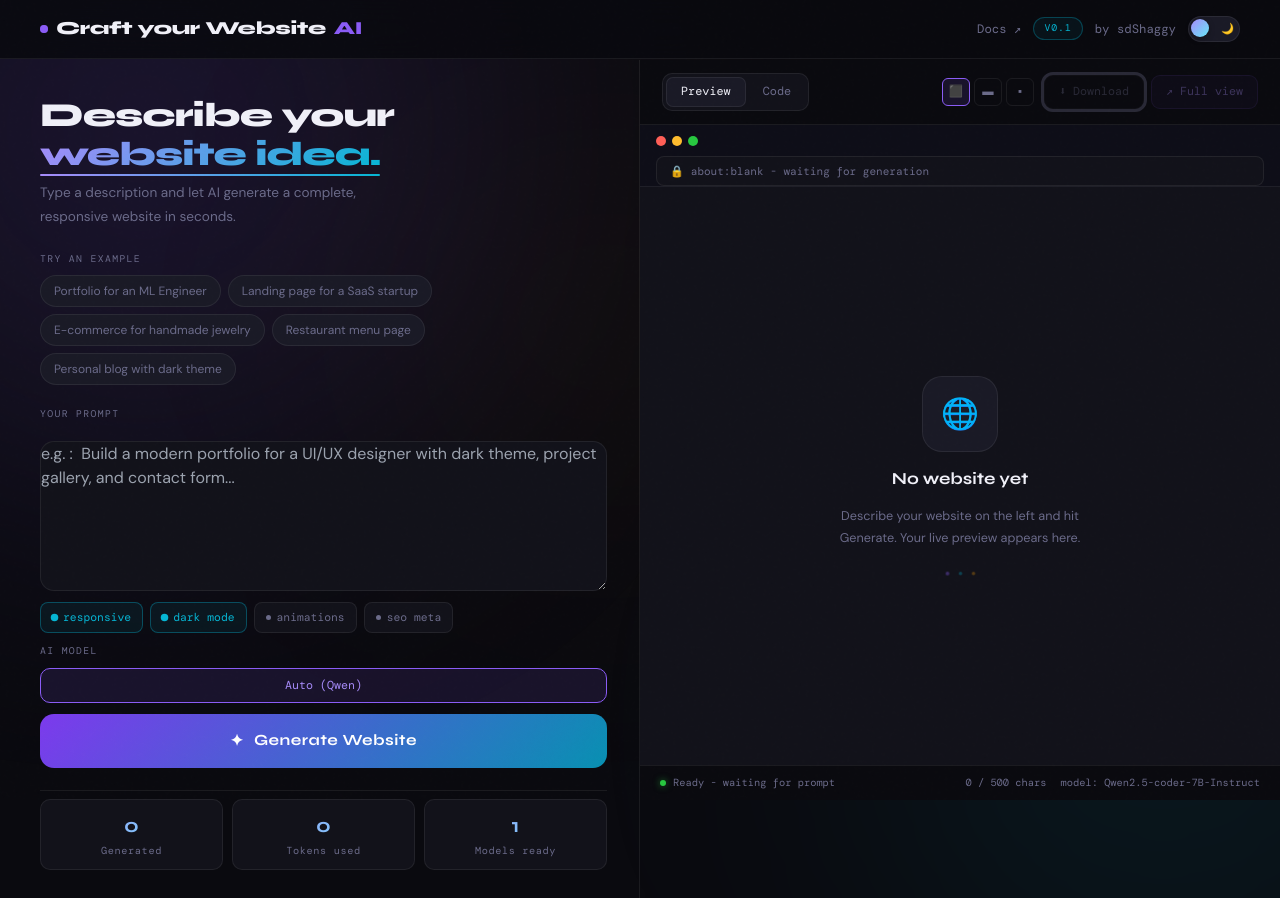
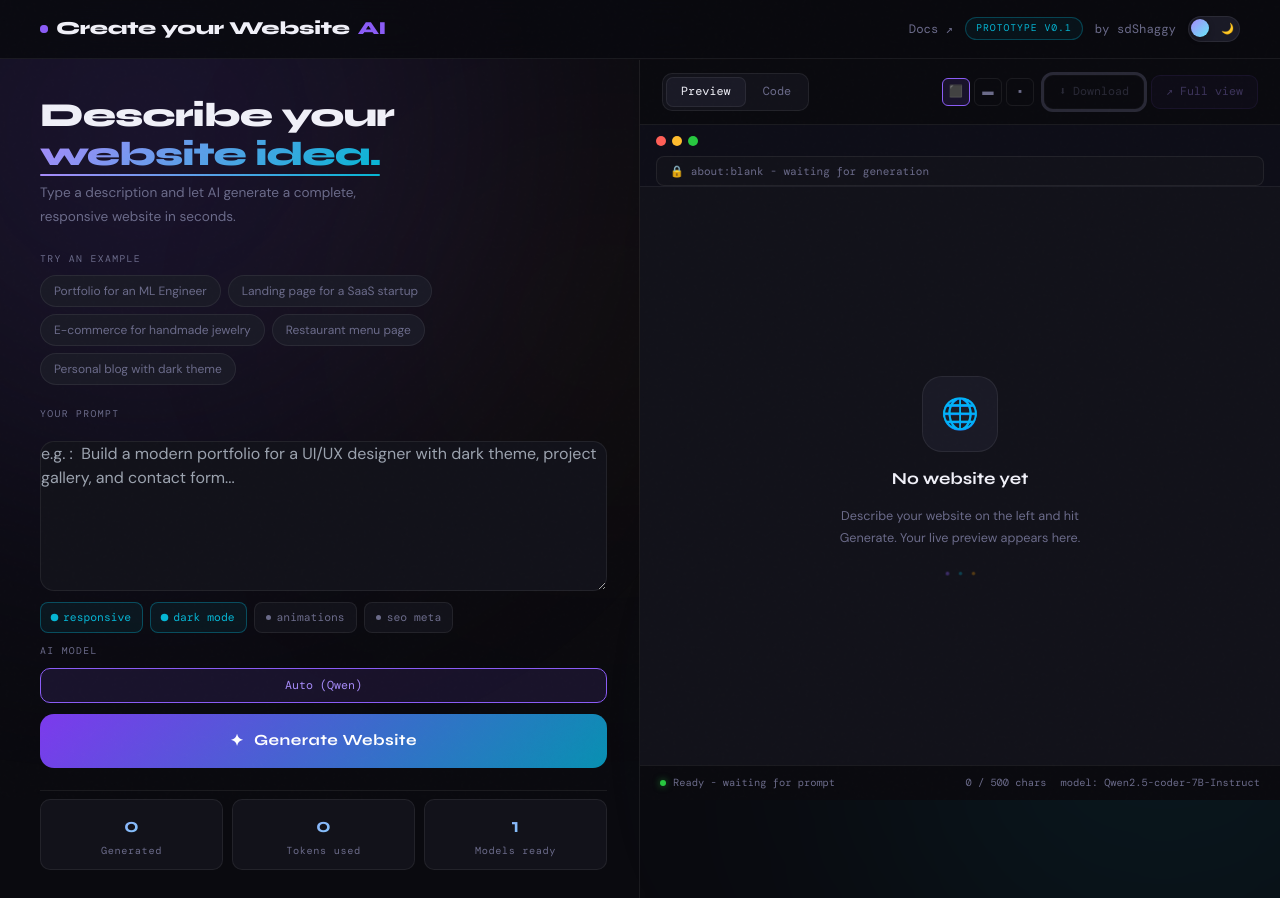
Before and after one commit to sdShaggy/Create-Your-Website-AI, a FastAPI app: page / in a window 1280 px wide. Run offline with FastAPI, Linux system fonts and the light colour scheme; some libraries are stand-ins or nearby versions; some web fonts are replaced.

Commit message:
Update index.html

```diff
--- a/templates/index.html
+++ b/templates/index.html
@@ -3,7 +3,7 @@
 <head>
 <meta charset="UTF-8"/>
 <meta name="viewport" content="width=device-width, initial-scale=1.0"/>
-<title>Craft Your Website AI</title>
+<title>Create Your Website AI</title>
 <link rel="preconnect" href="https://fonts.googleapis.com"/>
 <link href="https://fonts.googleapis.com/css2?family=Syne:wght@400;600;700;800&family=DM+Mono:ital,wght@0,300;0,400;1,300&family=DM+Sans:wght@300;400;500&display=swap" rel="stylesheet"/>
 <script src="https://cdn.tailwindcss.com"></script>
@@ -301,7 +301,7 @@
 <nav>
   <div class="logo">
     <div class="logo-dot"></div>
-    Craft your Website<span style="color:var(--accent)">AI</span>
+    Create your Website<span style="color:var(--accent)">AI</span>
   </div>
   <div style="display:flex;align-items:center;gap:12px">
         <a href="https://github.com/sdShaggy/Create-Your-Website-AI"
@@ -318,7 +318,7 @@
 >
   Docs ↗
 </a>
-    <span class="nav-badge">v0.1</span>
+    <span class="nav-badge">Prototype v0.1</span>
     <span style="font-size:0.77rem;color:var(--muted);font-family:'DM Mono',monospace;">
   by sdShaggy
 
```
